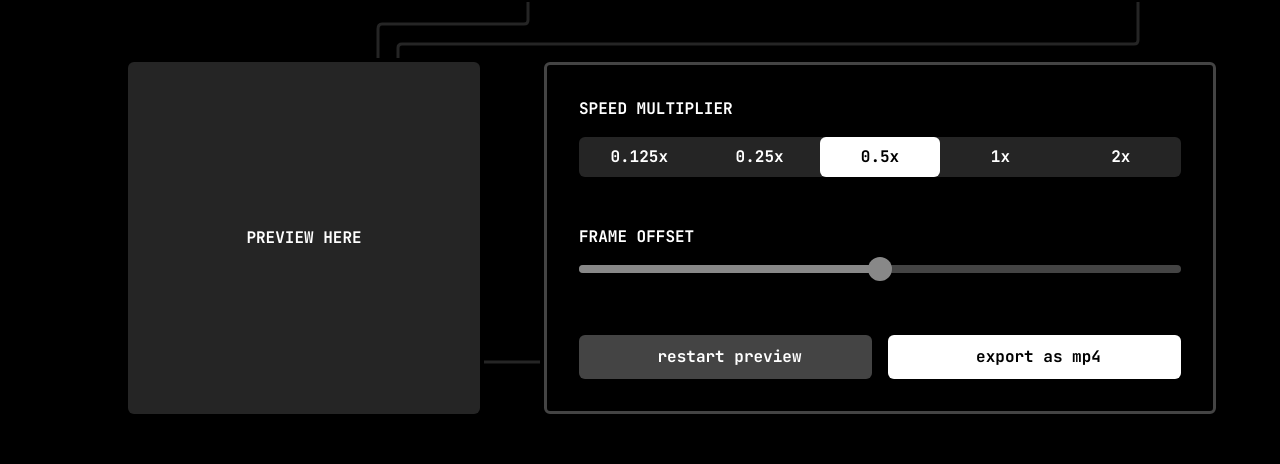
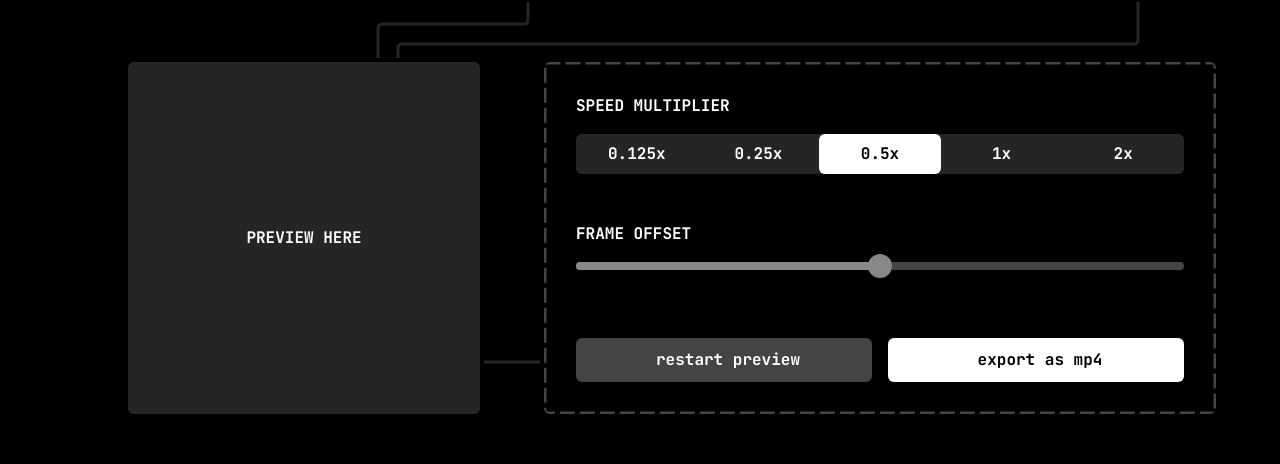
Before and after one commit to deltea/downbeat, a SvelteKit app: page / in a window 1280 px wide. Shown: the part 226-690 px from the top of the page. Built offline with nearby package versions, Linux system fonts and the light colour scheme.

Commit message:
styling stuff

```diff
--- a/src/routes/+page.svelte
+++ b/src/routes/+page.svelte
@@ -171,7 +171,7 @@
       <path d="M4 300 L60 300" style="fill: none; stroke: var(--color-surface); stroke-width: 3" />
     </svg>
 
-    <div class="dashe border-3 border-surface-0 h-full flex flex-col justify-between grow rounded-md p-8 bg-bg max-w-[50rem] min-w-[30rem]">
+    <div class="dashed border3 border-surface-0 h-full flex flex-col justify-between grow rounded-md p-8 bg-bg max-w-[50rem] min-w-[30rem]">
       <div class="flex flex-col gap-12">
         <div>
           <!-- label -->
```
